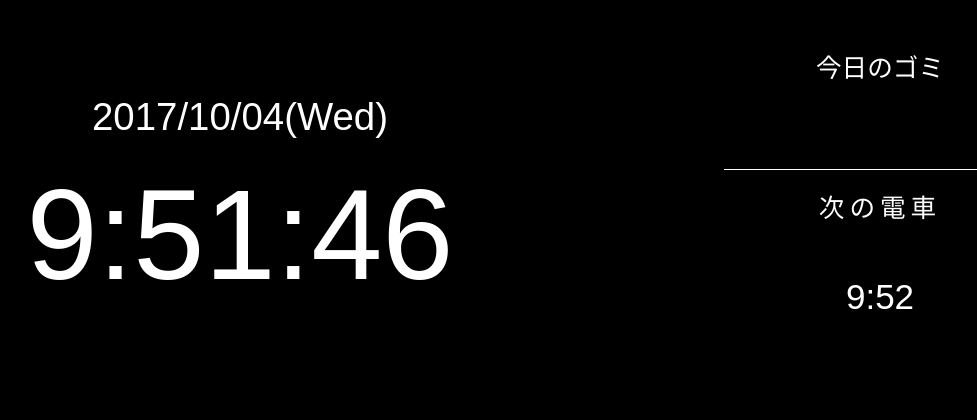
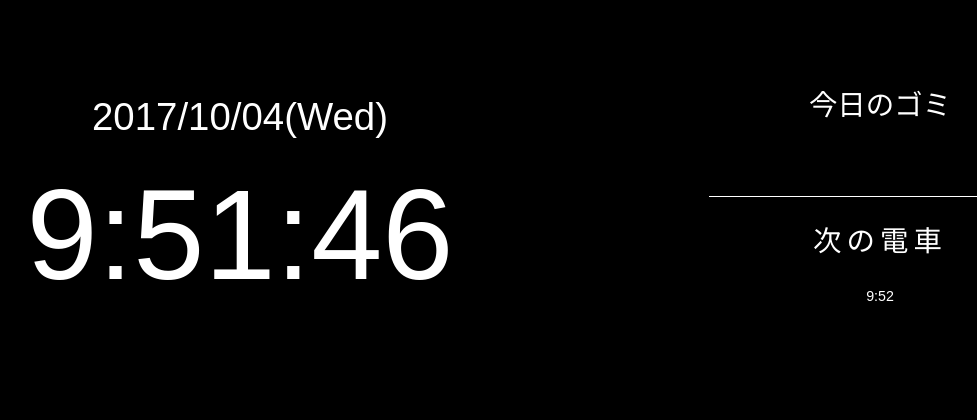
Before and after one commit to ikumi-satou/works, a plain HTML site: page index.html in a window 1280 px wide. Shown: the whole page, without its empty margins (144-1121 px from the left). Drawn offline with nearby package versions, Linux system fonts and the light colour scheme.

Commit message:
windowの大きさによってright-sideのフォントサイズを変更

```diff
--- a/clock.css
+++ b/clock.css
@@ -26,7 +26,7 @@ span {
 
 #right-side {
     float: right;
-    padding: 50px 100px;
+    padding: 3em;
     width: 40%;
     text-align: center;
 }
@@ -36,14 +36,14 @@ span {
 }
 
 #trash-contents {
-    font-size: 0.9em;
+    font-size: 0.5em;
     padding-top: 15px;
     padding-bottom: 25px;
     border-bottom: 1px solid white;
 }
 
 .train {
-    padding-top: 10px;
+    padding-top: 0.5em;
 }
 
 .train-txt {
@@ -51,6 +51,6 @@ span {
 }
 
 #train-time {
-    font-size: 35px;
+    font-size: 0.5em;
     padding-top: 1em;
 }
--- a/clock.js
+++ b/clock.js
@@ -18,6 +18,7 @@ function clock() {
     document.getElementById("date").innerHTML = y + "/" + mo + "/" + d + "(" + w + ")";
     document.getElementById("time").innerHTML = h + ":" + mi + ":" + s;
     document.getElementById("left-side").style.fontSize = window.innerWidth / 10 + "px";
+    document.getElementById("right-side").style.fontSize = window.innerWidth / 45 + "px";
 }
 
 setInterval(clock, 1000);
@@ -42,8 +43,6 @@ function trash() {
         document.getElementById("trash-contents").innerHTML = "　";
         break;
     }
-    document.getElementById("right-side").style.fontSize = window.innerWidth / 50 + "px";
-
 }
 
 trash();
```
